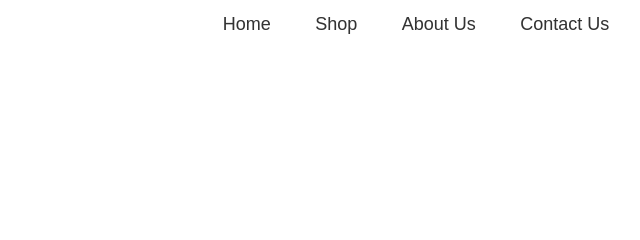
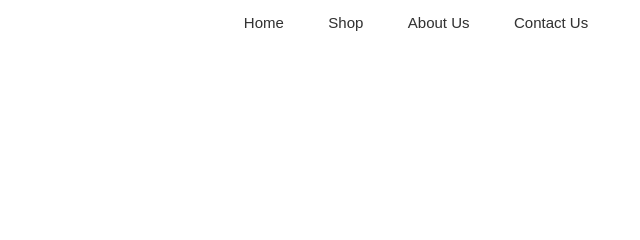
Before and after one commit to Zwane25/Bouquet-Store, a plain HTML site: page index.html in a window 1280 px wide. Shown: the top 240 px of the page, 224-864 px from the left. Drawn offline with Linux system fonts and the light colour scheme.

Commit message:
Update style.css

```diff
--- a/style.css
+++ b/style.css
@@ -54,9 +54,9 @@ nav ul li {
 nav ul li a {
     text-decoration: none;
     color: #333;
-    font-size: 18px;
+    font-size: 15px;
     padding: 10px 20px;
-    border-radius: 5px;
+    border-radius: 10px;
     transition: background-color 0.3s ease, color 0.3s ease;
 }
 
```
Lines whose indentation alone changed are shown as unchanged.
